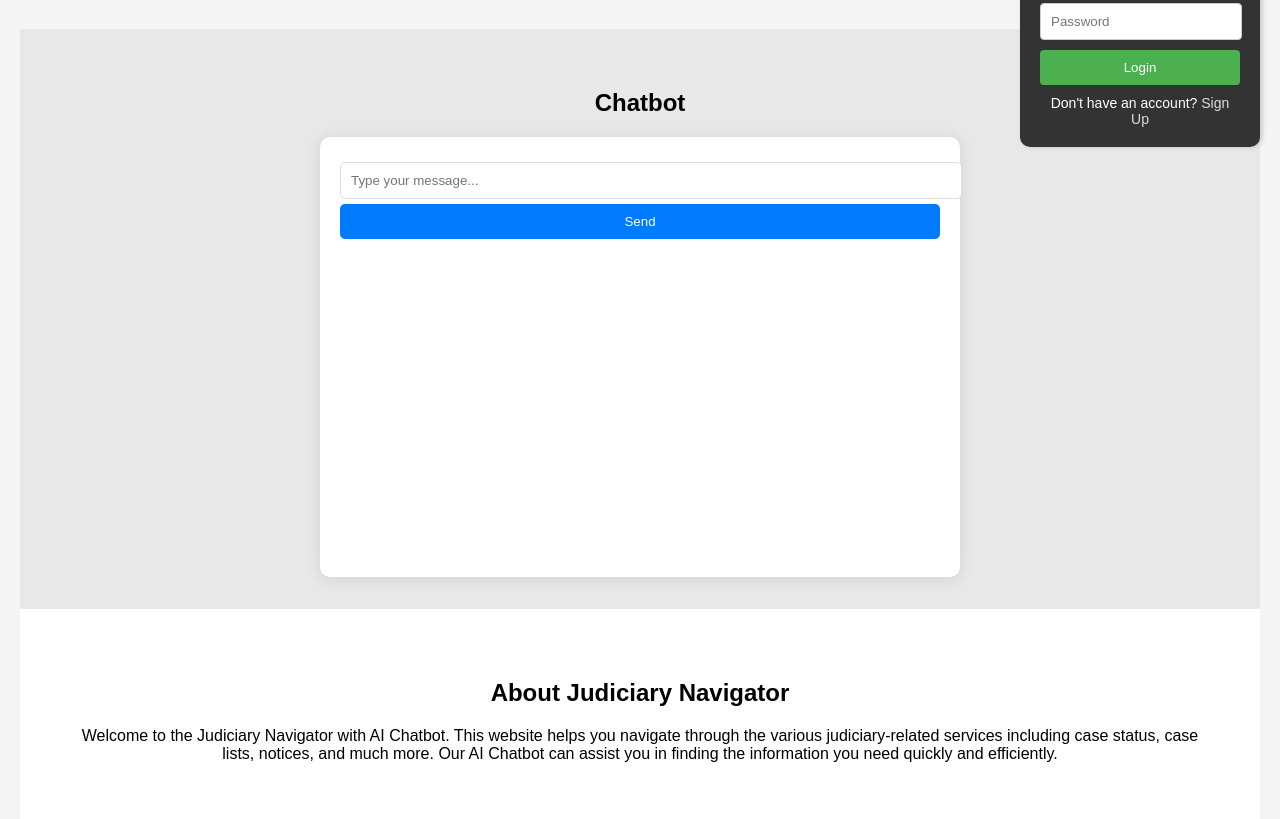
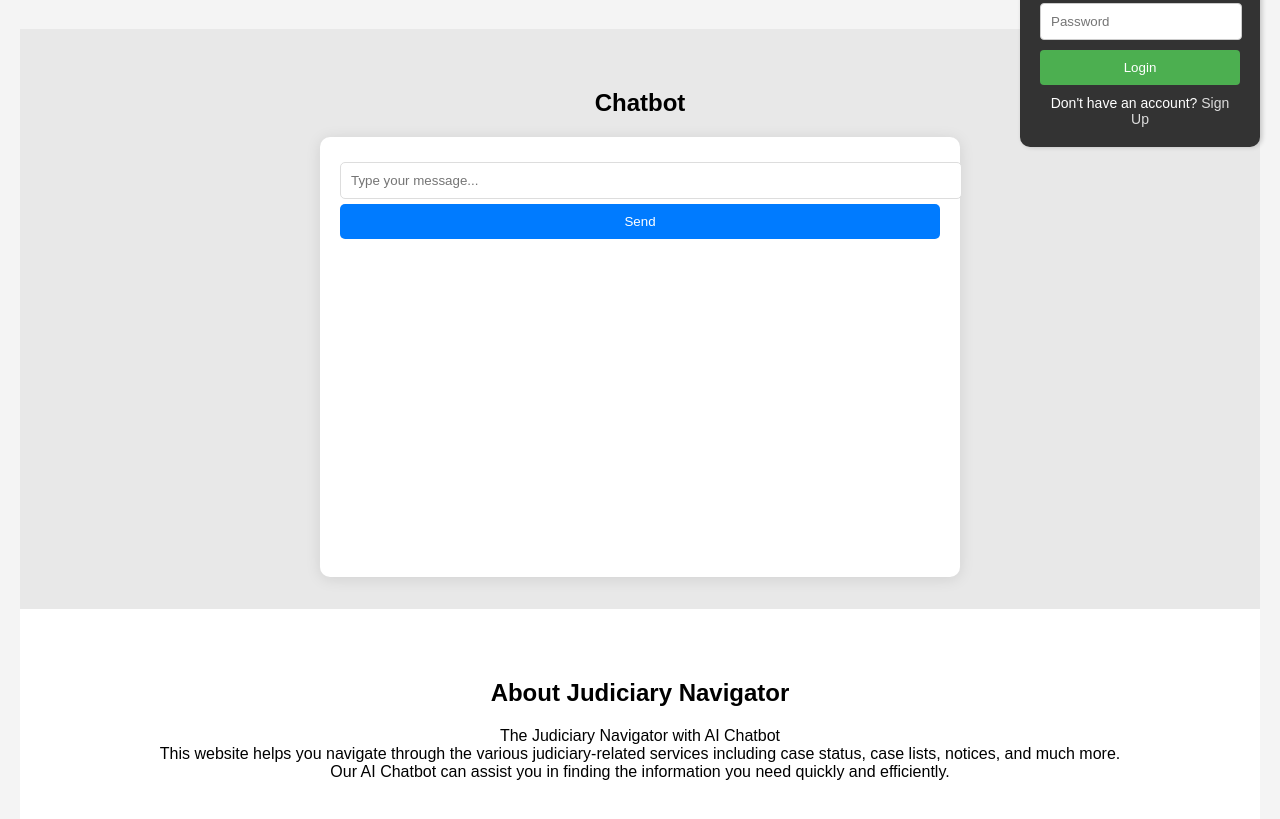
Before and after one commit to AdityAV42/Judiciary_Navigator_With_AI_Chatbot, a plain HTML site: page index.html in a window 1280 px wide. Shown: the part 633-1452 px from the top of the page. Drawn offline with Linux system fonts and the light colour scheme.

Commit message:
css changes

```diff
--- a/index.html
+++ b/index.html
@@ -75,7 +75,7 @@
             <!-- About Section -->
             <section class="about" id="about-courts">
                 <h2>About Judiciary Navigator</h2>
-                <p>Welcome to the Judiciary Navigator with AI Chatbot. This website helps you navigate through the various judiciary-related services including case status, case lists, notices, and much more. Our AI Chatbot can assist you in finding the information you need quickly and efficiently.</p>
+                <p>The Judiciary Navigator with AI Chatbot <br> This website helps you navigate through the various judiciary-related services including case status, case lists, notices, and much more. <br> Our AI Chatbot can assist you in finding the information you need quickly and efficiently.</p>
             </section>
 
         </div>
```
